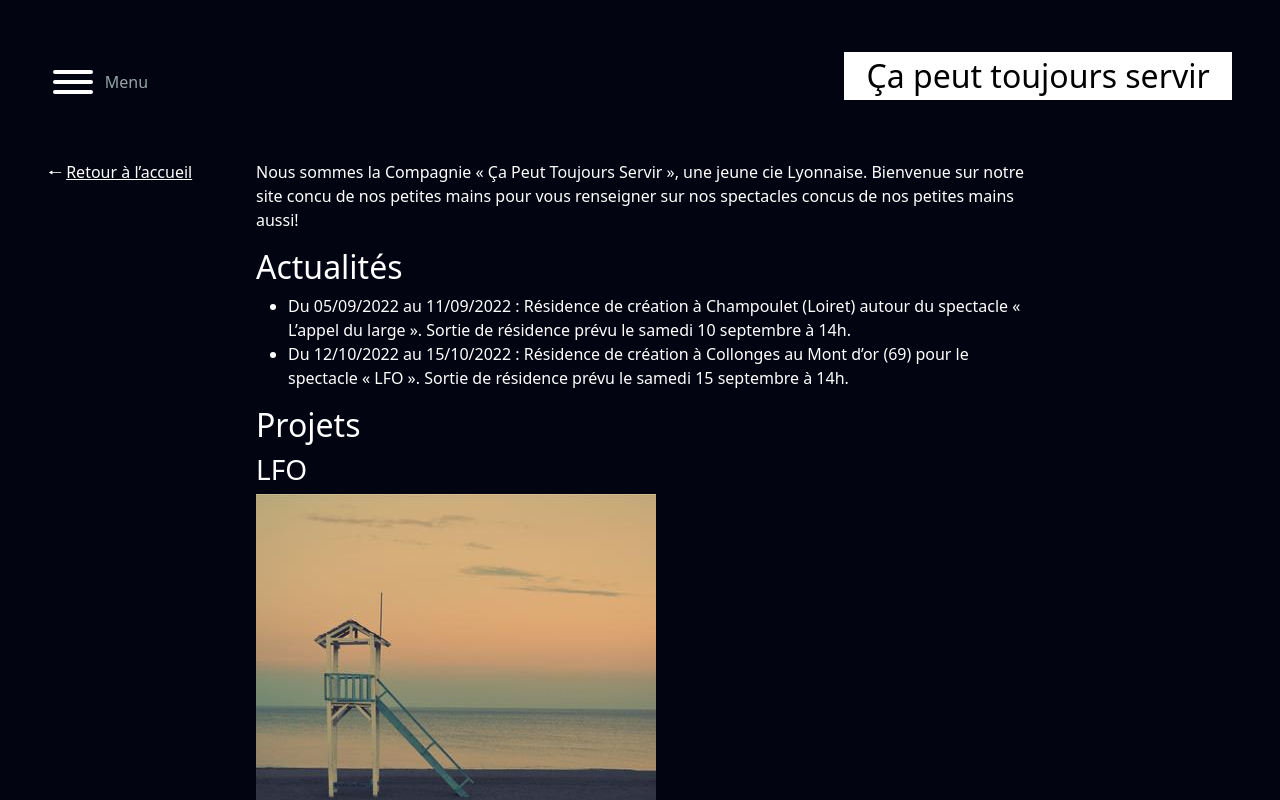
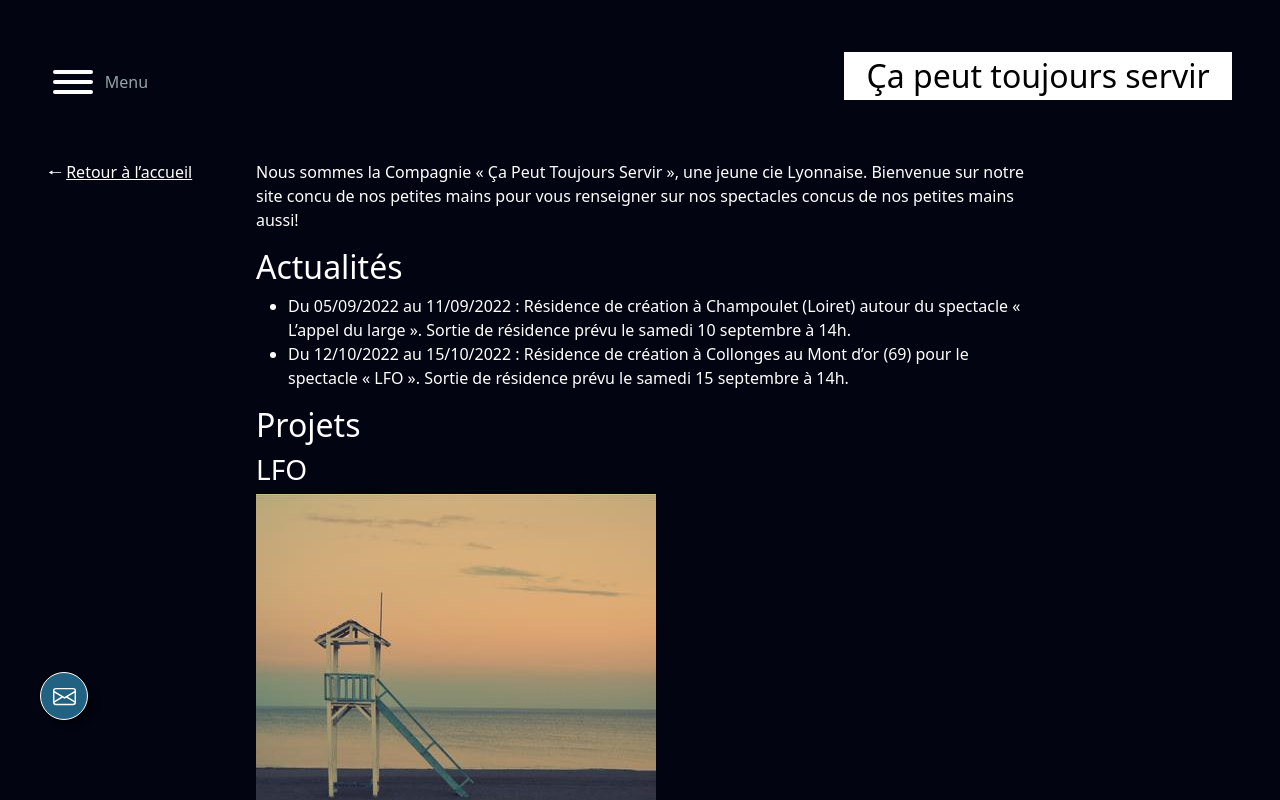
Before and after one commit to TomDep/ca-peut-toujours-servir, a Next.js app: page / in a window 1280 px wide. Shown: the top 800 px of the page. Built offline with nearby package versions, Linux system fonts and the light colour scheme.

Commit message:
Adding contact button

```diff
--- a/components/layout.js
+++ b/components/layout.js
@@ -14,6 +14,15 @@ export default function Layout({ children, home }) {
         <main className={styles.main}>
             { children }
         </main>
+
+        <Link href='/contact'>
+            <a className={styles.contactButton} title="Nous contacter">
+                <svg xmlns="http://www.w3.org/2000/svg" width="16" height="16" fill="currentColor" viewBox="0 0 16 16">
+                    <path d="M0 4a2 2 0 0 1 2-2h12a2 2 0 0 1 2 2v8a2 2 0 0 1-2 2H2a2 2 0 0 1-2-2V4Zm2-1a1 1 0 0 0-1 1v.217l7 4.2 7-4.2V4a1 1 0 0 0-1-1H2Zm13 2.383-4.708 2.825L15 11.105V5.383Zm-.034 6.876-5.64-3.471L8 9.583l-1.326-.795-5.64 3.47A1 1 0 0 0 2 13h12a1 1 0 0 0 .966-.741ZM1 11.105l4.708-2.897L1 5.383v5.722Z" />
+                </svg>
+            </a>
+        </Link>
+
         </>
     )
 }
--- a/components/layout.module.scss
+++ b/components/layout.module.scss
@@ -23,6 +23,62 @@
     }
 }
 
+@keyframes wiggle {
+    0% {
+        transform: rotate(0deg);
+    }
+
+    80% {
+        transform: rotate(0deg);
+    }
+
+    85% {
+        transform: rotate(8deg);
+    }
+
+    95% {
+        transform: rotate(-8deg);
+    }
+
+    100% {
+        transform: rotate(0deg);
+    }
+}
+
+.contactButton {
+    position: fixed;
+    bottom: 5vh;
+    margin: 5vh;
+    background-color: #216282;
+
+    border: 1px solid white;
+    border-radius: 50%;
+
+    width: 3em;
+    height: 3em;
+
+    display: flex;
+    justify-content: center;
+    align-items: center;
+
+    box-shadow: 5px 5px 5px 0px rgba(0, 0, 0, 0.5);
+
+    svg {
+        animation: wiggle 2.5s infinite;
+
+        width: 50%;
+        height: 50%;
+
+        color: white;
+    }
+
+    &:hover {
+        svg {
+            animation: none;
+        }
+    }
+}
+
 /* For small screens */
 @media only screen and (max-width: 900px) {
     .main {
```
